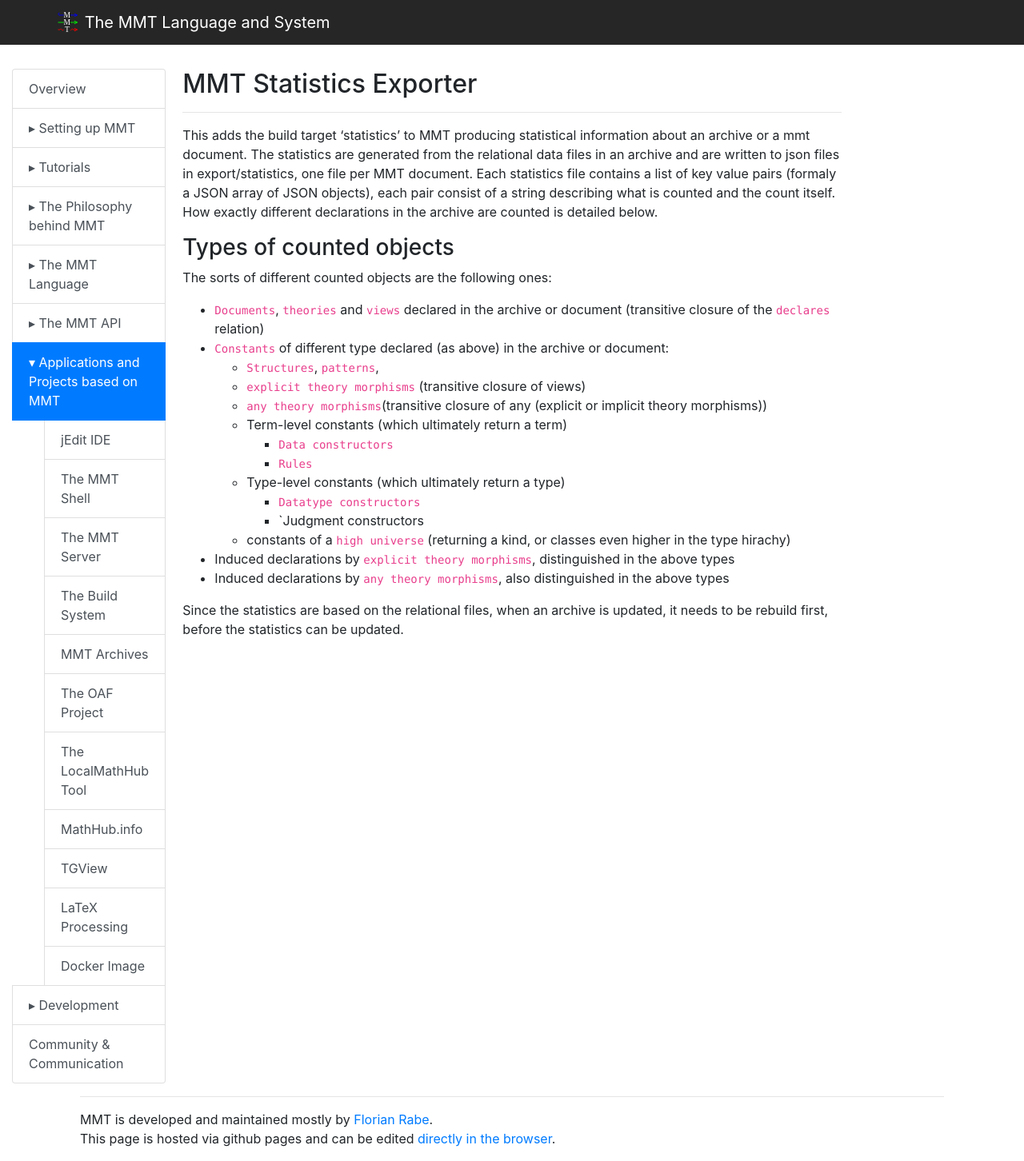
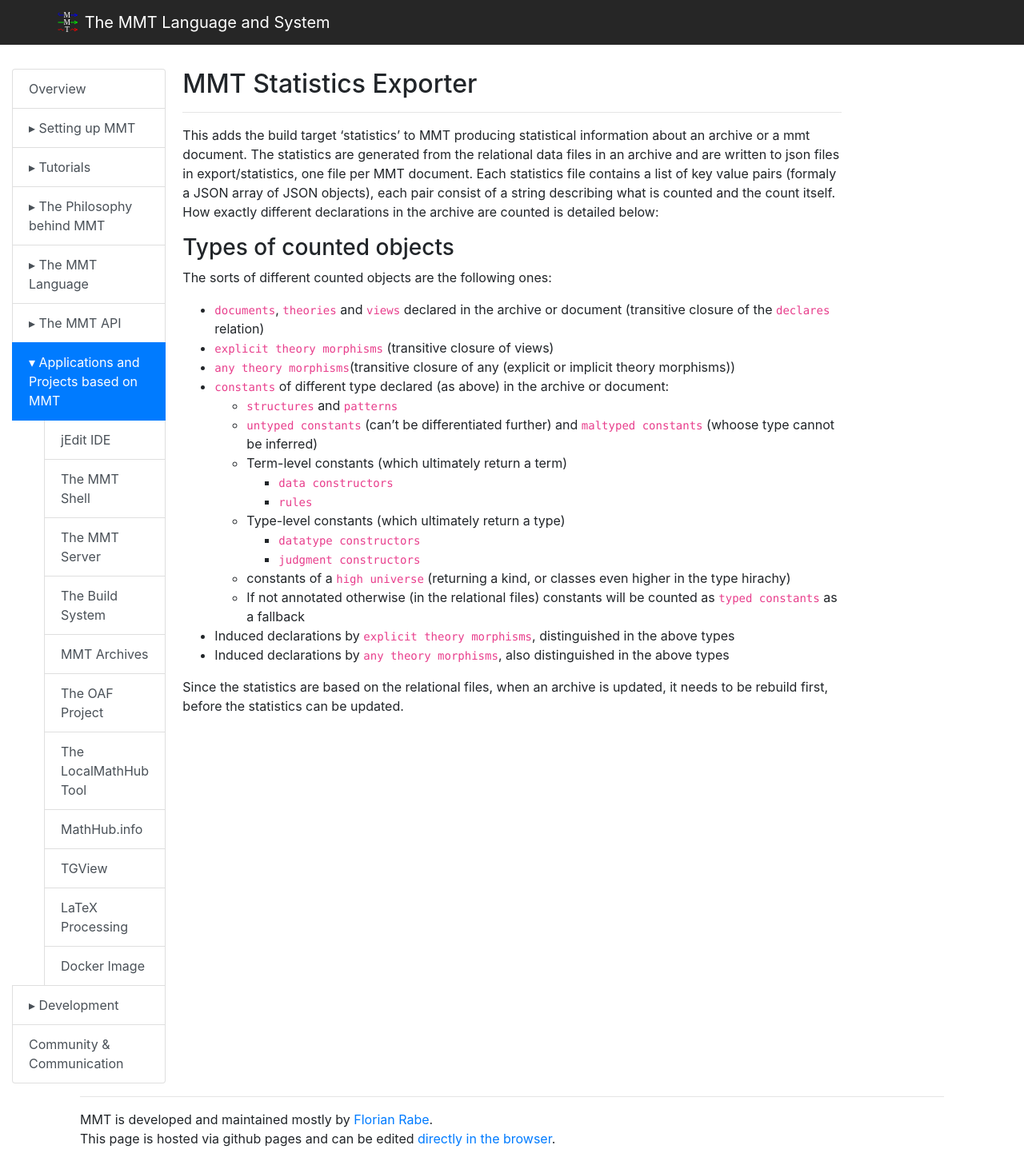
Before and after one commit to UniFormal/uniformal.github.io, a Jekyll site: the page built from doc/applications/statistics.md, in a window 1280 px wide. Shown: the whole page at 80% size. Built offline with Jekyll 4.4.1, drawn with Linux system fonts in a browser that asks for light colours.

Commit message:
Finished updating statistics.md.
The documentation fully specifies the behavior of the statistics exporter now.

```diff
--- a/doc/applications/statistics.md
+++ b/doc/applications/statistics.md
@@ -4,23 +4,25 @@
 ---
 
 This adds the build target 'statistics' to MMT producing statistical information about an archive or a mmt document. The statistics are generated from the relational data files in an archive and are written to json files in export/statistics, one file per MMT document. Each statistics file contains a list of key value pairs (formaly a JSON array of JSON objects), each pair consist of a string describing what is counted and the count itself.
-How exactly different declarations in the archive are counted is detailed below.
+How exactly different declarations in the archive are counted is detailed below:
 
 ### Types of counted objects
 
 The sorts of different counted objects are the following ones:
-- `Documents`, `theories` and `views` declared in the archive or document (transitive closure of the `declares` relation)
-- `Constants` of different type declared (as above) in the archive or document:
-  - `Structures`, `patterns`,
-  - `explicit theory morphisms` (transitive closure of views)
-  - `any theory morphisms`(transitive closure of any (explicit or implicit theory morphisms))
+- `documents`, `theories` and `views` declared in the archive or document (transitive closure of the `declares` relation)
+- `explicit theory morphisms` (transitive closure of views)
+- `any theory morphisms`(transitive closure of any (explicit or implicit theory morphisms))
+- `constants` of different type declared (as above) in the archive or document:
+  - `structures` and `patterns`
+  - `untyped constants` (can't be differentiated further) and `maltyped constants` (whoose type cannot be inferred)
   - Term-level constants (which ultimately return a term)
-    - `Data constructors`
-    - `Rules`
+    - `data constructors`
+    - `rules`
   - Type-level constants (which ultimately return a type)
-    - `Datatype constructors`
-    - `Judgment constructors
+    - `datatype constructors`
+    - `judgment constructors`
   - constants of a `high universe` (returning a kind, or classes even higher in the type hirachy)
+  - If not annotated otherwise (in the relational files) constants will be counted as `typed constants` as a fallback
 - Induced declarations by `explicit theory morphisms`, distinguished in the above types
 - Induced declarations by `any theory morphisms`, also distinguished in the above types
 
```
